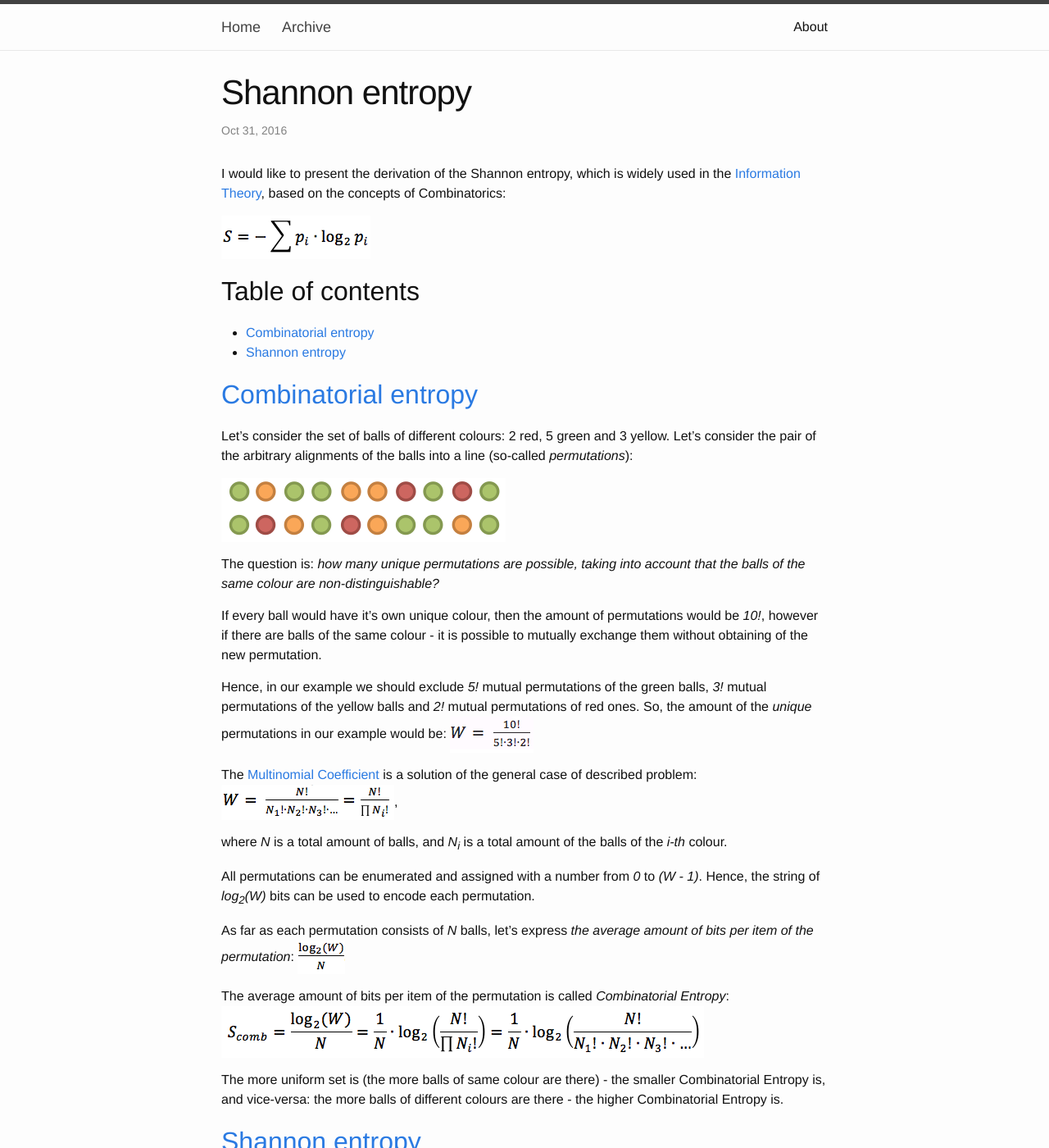
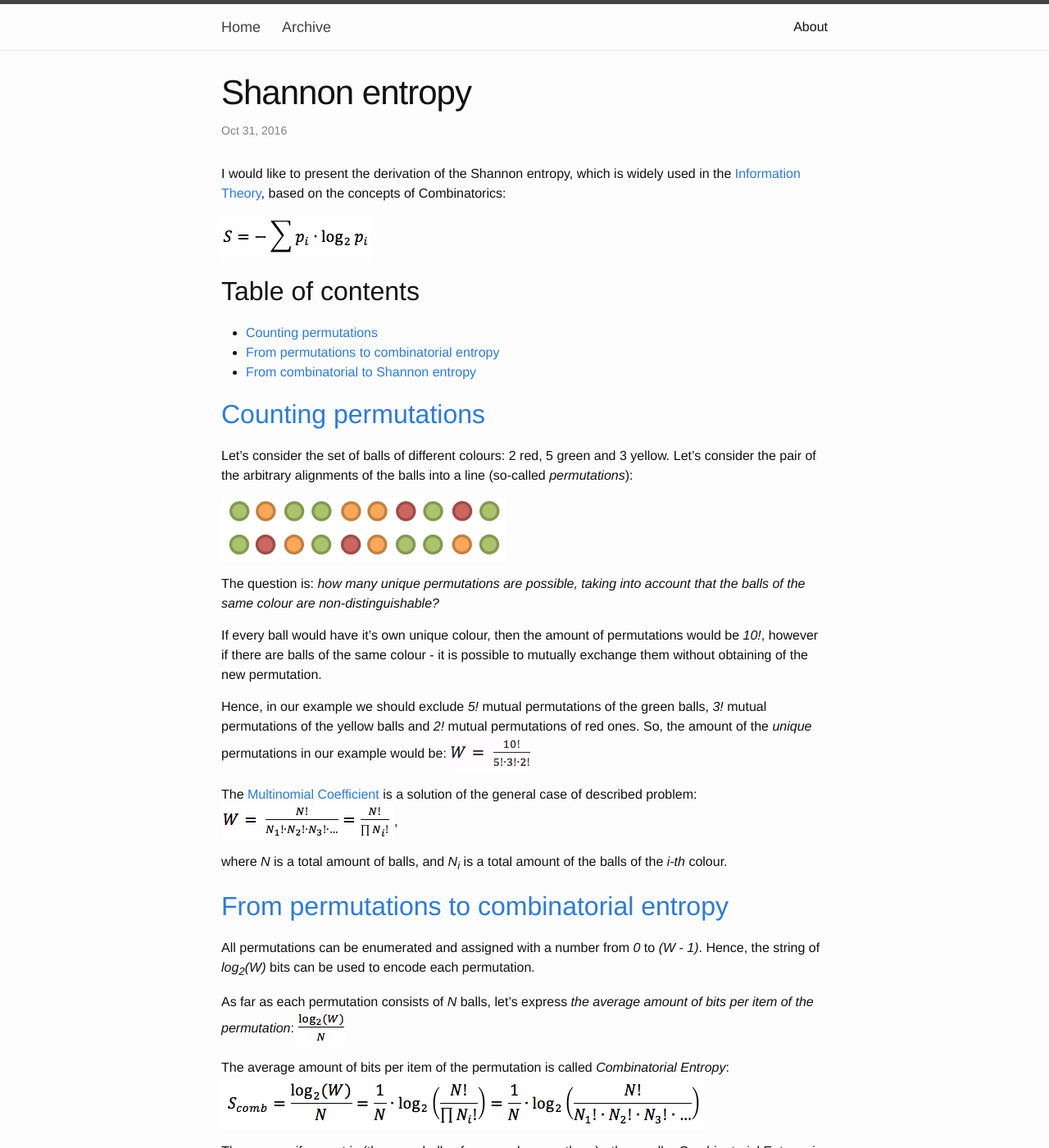
Before and after one commit to lagodiuk/lagodiuk.github.io, a Jekyll site: the page built from _posts/2016-10-31-entropy.md, in a window 1280 px wide and 1400 px high. Shown: the whole window at 82% size. Built offline with Jekyll 4.4.1, drawn with Linux system fonts in a browser that asks for light colours; Markdown is read by kramdown in place of the engine named in the settings; comment, search, counter and statistics services are not loaded; some of the changed text lies outside the part shown.

Commit message:
The post about the derivation of the Shannon entropy (structure of the article)

```diff
--- a/_posts/2016-10-31-entropy.md
+++ b/_posts/2016-10-31-entropy.md
@@ -13,12 +13,13 @@ I would like to present the derivation of the Shannon entropy, which is widely u
 ![Illustration to the problem](/images/entropy/shannon_entropy.png)
 
 ## Table of contents
-* [Combinatorial entropy]({{page.url}}#combinatorial-entropy)
-* [Shannon entropy]({{page.url}}#shannon-entropy)
+* [Counting permutations]({{page.url}}#counting-permutations)
+* [From permutations to combinatorial entropy]({{page.url}}#from-permutations-to-combinatorial-entropy)
+* [From combinatorial to Shannon entropy]({{page.url}}#from-combinatorial-to-shannon-entropy)
 
 <!--more-->
 
-## [Combinatorial entropy](#combinatorial-entropy)
+## [Counting permutations]({{page.url}}#counting-permutations)
 Let's consider the set of balls of different colours: 2 red, 5 green and 3 yellow. Let's consider the pair of the arbitrary alignments of the balls into a line (so-called *permutations*):
 
 ![permutations of the colour balls](/images/entropy/colour_balls_set.png)
@@ -34,6 +35,8 @@ The [Multinomial Coefficient](https://en.wikipedia.org/wiki/Multinomial_theorem#
 
 where *N* is a total amount of balls, and *N<sub>i</sub>* is a total amount of the balls of the *i-th* colour.
 
+## [From permutations to combinatorial entropy]({{page.url}}#from-permutations-to-combinatorial-entropy)
+
 All permutations can be enumerated and assigned with a number from *0* to *(W - 1)*. Hence, the string of *log<sub>2</sub>(W)* bits can be used to encode each permutation.
 
 As far as each permutation consists of *N* balls, let's express *the average amount of bits per item of the permutation*: ![amount of bits per ball](/images/entropy/bits_per_ball.png)
@@ -43,7 +46,7 @@ The average amount of bits per item of the permutation is called *Combinatorial
 
 The more uniform set is (the more balls of same colour are there) - the smaller Combinatorial Entropy is, and vice-versa: the more balls of different colours are there - the higher Combinatorial Entropy is.
 
-## [Shannon entropy](#shannon-entropy)
+## [From combinatorial to Shannon entropy]({{page.url}}#from-combinatorial-to-shannon-entropy)
 
 Let's take a closer look at the expression of the Combinatorial Entropy: ![Combinatorial Entropy](/images/entropy/combinatorial_entropy_2.png)
 
```
